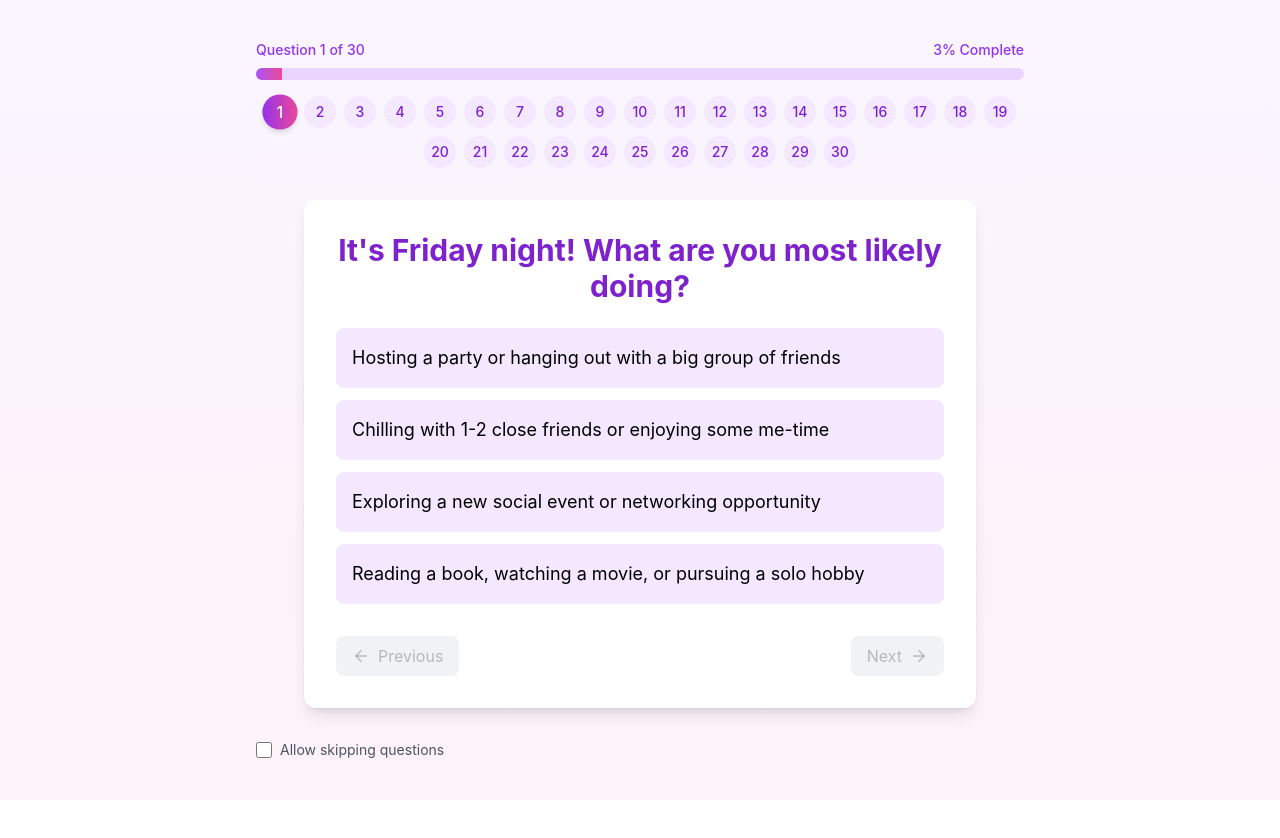
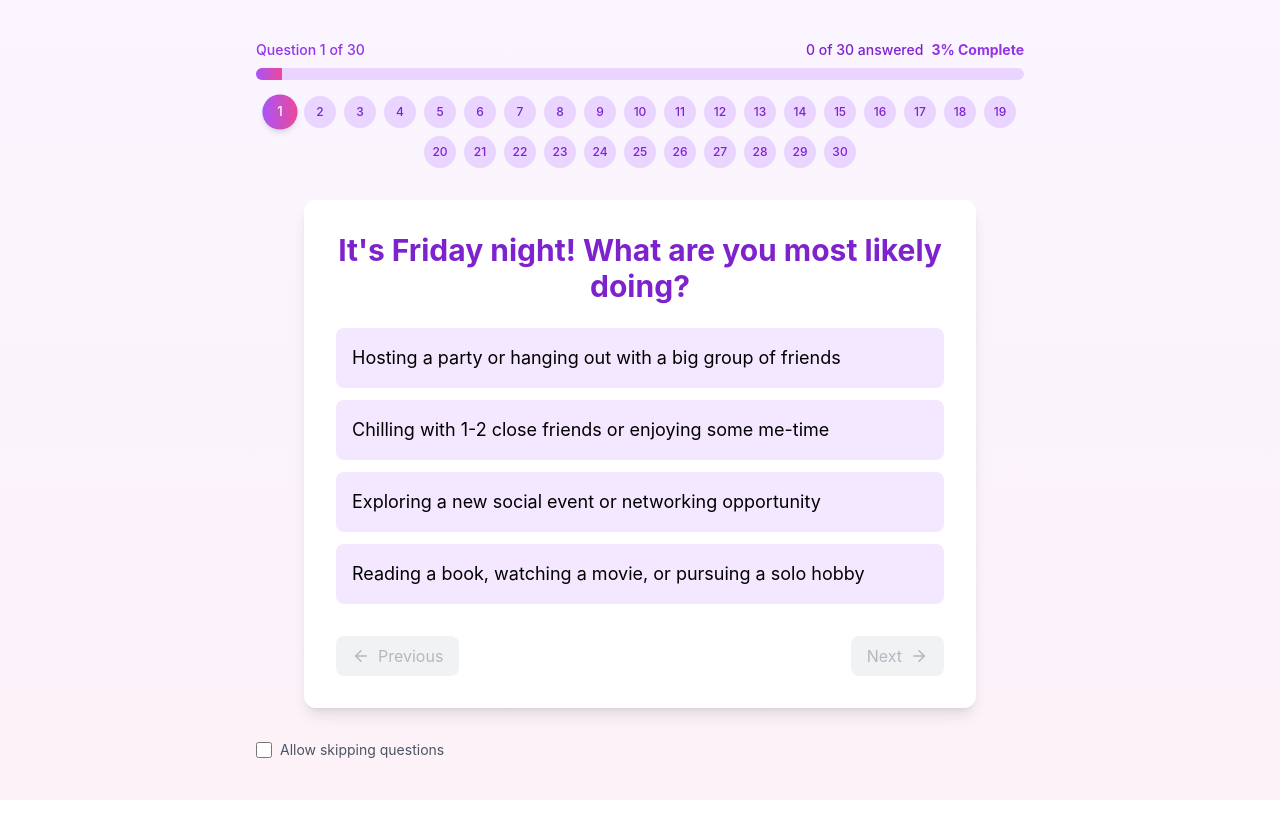
Before and after one commit to MohammedKaif037/mbti, a React (Vite) app: page / in a window 1280 px wide. Both pictures are taken after a click on the button "Start Quiz". Shown: the top 838 px of the page. Built offline with nearby package versions, Linux system fonts and the light colour scheme.

Commit message:
Update ProgressBar.tsx

```diff
--- a/src/components/ProgressBar.tsx
+++ b/src/components/ProgressBar.tsx
@@ -1,58 +1,283 @@
-import React from 'react';
+import React, { useState, useEffect } from 'react';
+import { CheckCircle, AlertCircle, HelpCircle } from 'lucide-react';
+
+interface AnswerStatus {
+  isAnswered: boolean;
+  isCorrect?: boolean; // Optional for scored quizzes
+}
 
 interface ProgressBarProps {
   currentQuestion: number;
   totalQuestions: number;
   onJumpToQuestion: (index: number) => void;
   userAnswers: Record<number, string>;
+  questionStatuses?: Record<number, AnswerStatus>; // Optional for tracking correct/incorrect answers
+  allowNavigation?: boolean; // Control if users can jump between questions
+  showPercentage?: boolean;
+  theme?: 'purple' | 'blue' | 'green' | 'gray';
+  showSummary?: boolean; // Show completion summary
+  onComplete?: () => void; // Callback when all questions are answered
+  sectionBreaks?: number[]; // Optional breakpoints for multi-section quizzes
 }
 
 const ProgressBar: React.FC<ProgressBarProps> = ({
   currentQuestion,
   totalQuestions,
   onJumpToQuestion,
-  userAnswers
+  userAnswers,
+  questionStatuses,
+  allowNavigation = true,
+  showPercentage = true,
+  theme = 'purple',
+  showSummary = true,
+  onComplete,
+  sectionBreaks = [],
 }) => {
+  // Calculate progress percentage
   const progress = (currentQuestion / totalQuestions) * 100;
 
+  // Count answered questions
+  const answeredCount = Object.keys(userAnswers).length;
+  const [showCompletionToast, setShowCompletionToast] = useState(false);
+  const [animateProgress, setAnimateProgress] = useState(false);
+
+  // Theme colors mapping
+  const themeColors = {
+    purple: {
+      light: 'bg-purple-200',
+      medium: 'bg-purple-400',
+      dark: 'bg-purple-600',
+      text: 'text-purple-700',
+      textDark: 'text-purple-600',
+      gradient: 'from-purple-500 to-pink-500',
+      hover: 'hover:bg-purple-200',
+      ring: 'focus:ring-purple-400',
+    },
+    blue: {
+      light: 'bg-blue-200',
+      medium: 'bg-blue-400',
+      dark: 'bg-blue-600',
+      text: 'text-blue-700',
+      textDark: 'text-blue-600',
+      gradient: 'from-blue-500 to-indigo-500',
+      hover: 'hover:bg-blue-200',
+      ring: 'focus:ring-blue-400',
+    },
+    green: {
+      light: 'bg-emerald-200',
+      medium: 'bg-emerald-400',
+      dark: 'bg-emerald-600',
+      text: 'text-emerald-700',
+      textDark: 'text-emerald-600',
+      gradient: 'from-emerald-500 to-teal-500',
+      hover: 'hover:bg-emerald-200',
+      ring: 'focus:ring-emerald-400',
+    },
+    gray: {
+      light: 'bg-gray-200',
+      medium: 'bg-gray-400',
+      dark: 'bg-gray-600',
+      text: 'text-gray-700',
+      textDark: 'text-gray-600',
+      gradient: 'from-gray-500 to-slate-500',
+      hover: 'hover:bg-gray-200',
+      ring: 'focus:ring-gray-400',
+    },
+  };
+
+  const colors = themeColors[theme];
+
+  // Animation effects
+  useEffect(() => {
+    setAnimateProgress(true);
+    const timer = setTimeout(() => setAnimateProgress(false), 600);
+    return () => clearTimeout(timer);
+  }, [currentQuestion]);
+
+  // Check if all questions are answered and show completion toast
+  useEffect(() => {
+    if (answeredCount === totalQuestions && answeredCount > 0) {
+      setShowCompletionToast(true);
+      onComplete?.();
+      const timer = setTimeout(() => setShowCompletionToast(false), 5000);
+      return () => clearTimeout(timer);
+    }
+  }, [answeredCount, totalQuestions, onComplete]);
+
+  // Get status for each question
+  const getQuestionStatus = (questionId: number) => {
+    const isAnswered = userAnswers[questionId] !== undefined;
+    const isCurrent = questionId === currentQuestion;
+
+    if (questionStatuses && questionStatuses[questionId]) {
+      return {
+        isAnswered,
+        isCurrent,
+        isCorrect: questionStatuses[questionId].isCorrect,
+      };
+    }
+
+    return { isAnswered, isCurrent, isCorrect: undefined };
+  };
+
+  // Generate aria label for each question button
+  const getAriaLabel = (questionId: number, status: ReturnType<typeof getQuestionStatus>) => {
+    let label = `Question ${questionId}`;
+
+    if (status.isCurrent) {
+      label += " (current)";
+    }
+
+    if (status.isAnswered) {
+      label += " - answered";
+      if (status.isCorrect !== undefined) {
+        label += status.isCorrect ? " correctly" : " incorrectly";
+      }
+    } else {
+      label += " - not answered";
+    }
+
+    return label;
+  };
+
+  // Render question indicator icons based on status
+  const renderQuestionIcon = (status: ReturnType<typeof getQuestionStatus>) => {
+    if (!status.isAnswered) {
+      return <HelpCircle className="w-4 h-4" />;
+    }
+
+    if (status.isCorrect === undefined) {
+      return <CheckCircle className="w-4 h-4" />;
+    }
+
+    return status.isCorrect ?
+      <CheckCircle className="w-4 h-4 text-emerald-500" /> :
+      <AlertCircle className="w-4 h-4 text-red-500" />;
+  };
+
   return (
-    <div className="w-full mb-8">
-      <div className="flex justify-between mb-2 text-sm font-medium">
-        <span className="text-purple-600">Question {currentQuestion} of {totalQuestions}</span>
-        <span className="text-purple-600">{Math.round(progress)}% Complete</span>
+    <div className="w-full mb-8" role="navigation" aria-label="Quiz progress">
+      {/* Header with progress stats */}
+      <div className="flex flex-wrap justify-between mb-2 text-sm font-medium">
+        <span className={colors.textDark}>
+          Question {currentQuestion} of {totalQuestions}
+        </span>
+
+        <div className="flex items-center gap-2">
+          {showSummary && (
+            <span className={`${colors.text} font-medium`}>
+              {answeredCount} of {totalQuestions} answered
+            </span>
+          )}
+
+          {showPercentage && (
+            <span className={`${colors.textDark} font-bold`}>
+              {Math.round(progress)}% Complete
+            </span>
+          )}
+        </div>
       </div>
 
-      <div className="h-3 bg-purple-200 rounded-full overflow-hidden mb-4">
+      {/* Progress bar */}
+      <div
+        className={`h-3 ${colors.light} rounded-full overflow-hidden mb-4`}
+        role="progressbar"
+        aria-valuenow={Math.round(progress)}
+        aria-valuemin={0}
+        aria-valuemax={100}
+      >
         <div
-          className="h-full bg-gradient-to-r from-purple-500 to-pink-500 transition-all duration-500 ease-out"
+          className={`h-full bg-gradient-to-r ${colors.gradient} transition-all duration-500 ease-out ${animateProgress ? 'animate-pulse' : ''}`}
           style={{ width: `${progress}%` }}
-        ></div>
+        />
       </div>
 
+      {/* Section breaks indicator */}
+      {sectionBreaks.length > 0 && (
+        <div className="relative h-1 mb-6">
+          {sectionBreaks.map((breakPoint, idx) => {
+            const position = (breakPoint / totalQuestions) * 100;
+            return (
+              <div
+                key={idx}
+                className={`absolute h-4 w-px ${colors.dark} bottom-1`}
+                style={{ left: `${position}%` }}
+                aria-hidden="true"
+              >
+                <div className={`absolute -top-6 -translate-x-1/2 text-xs ${colors.textDark}`}>
+                  Section {idx + 1}
+                </div>
+              </div>
+            );
+          })}
+        </div>
+      )}
+
+      {/* Question navigation buttons */}
       <div className="flex flex-wrap gap-2 justify-center">
         {Array.from({ length: totalQuestions }).map((_, index) => {
           const questionId = index + 1;
-          const isAnswered = userAnswers[questionId] !== undefined;
-          const isCurrent = index === currentQuestion - 1;
+          const status = getQuestionStatus(questionId);
 
           return (
             <button
               key={index}
-              onClick={() => onJumpToQuestion(index)}
-              className={`w-8 h-8 rounded-full flex items-center justify-center text-sm font-medium transition-all ${
-                isCurrent
-                  ? 'bg-gradient-to-r from-purple-600 to-pink-500 text-white scale-110 shadow-md'
-                  : isAnswered
-                  ? 'bg-purple-400 text-white'
-                  : 'bg-purple-100 text-purple-700 hover:bg-purple-200'
-              }`}
-              aria-label={`Go to question ${index + 1}`}
+              onClick={() => allowNavigation && onJumpToQuestion(index)}
+              disabled={!allowNavigation}
+              className={`w-8 h-8 rounded-full flex items-center justify-center text-xs font-medium transition-all duration-300
+                ${status.isCurrent
+                  ? `bg-gradient-to-r ${colors.gradient} text-white scale-110 shadow-md`
+                  : status.isAnswered
+                  ? `${colors.medium} text-white`
+                  : `${colors.light} ${colors.text} ${colors.hover}`
+                }
+                focus:outline-none focus:ring-2 ${colors.ring} ${
+                  !allowNavigation && !status.isCurrent ? 'opacity-60 cursor-not-allowed' : ''
+                }`}
+              aria-label={getAriaLabel(questionId, status)}
+              aria-current={status.isCurrent ? 'step' : undefined}
+              tabIndex={allowNavigation ? 0 : -1}
             >
-              {index + 1}
+              {questionId}
             </button>
           );
         })}
       </div>
+
+      {/* Completion toast message */}
+      {showCompletionToast && (
+        <div className="fixed bottom-4 right-4 bg-white rounded-lg shadow-lg p-4 flex items-center gap-3 animate-fade-in max-w-xs">
+          <div className={`${colors.dark} p-2 rounded-full`}>
+            <CheckCircle className="w-5 h-5 text-white" />
+          </div>
+          <div>
+            <h4 className="font-medium text-gray-800">All questions answered!</h4>
+            <p className="text-sm text-gray-600">You can now submit your quiz.</p>
+          </div>
+        </div>
+      )}
+
+      {/* Legend (only show if we're tracking correct/incorrect answers) */}
+      {questionStatuses && (
+        <div className="flex justify-center mt-4 gap-4 text-xs text-gray-600">
+          <div className="flex items-center gap-1">
+            <div className={`w-3 h-3 rounded-full ${colors.light}`}></div>
+            <span>Not answered</span>
+          </div>
+          <div className="flex items-center gap-1">
+            <div className={`w-3 h-3 rounded-full ${colors.medium}`}></div>
+            <span>Answered</span>
+          </div>
+          <div className="flex items-center gap-1">
+            <div className="w-3 h-3 rounded-full bg-emerald-400"></div>
+            <span>Correct</span>
+          </div>
+          <div className="flex items-center gap-1">
+            <div className="w-3 h-3 rounded-full bg-red-400"></div>
+            <span>Incorrect</span>
+          </div>
+        </div>
+      )}
     </div>
   );
 };
```
